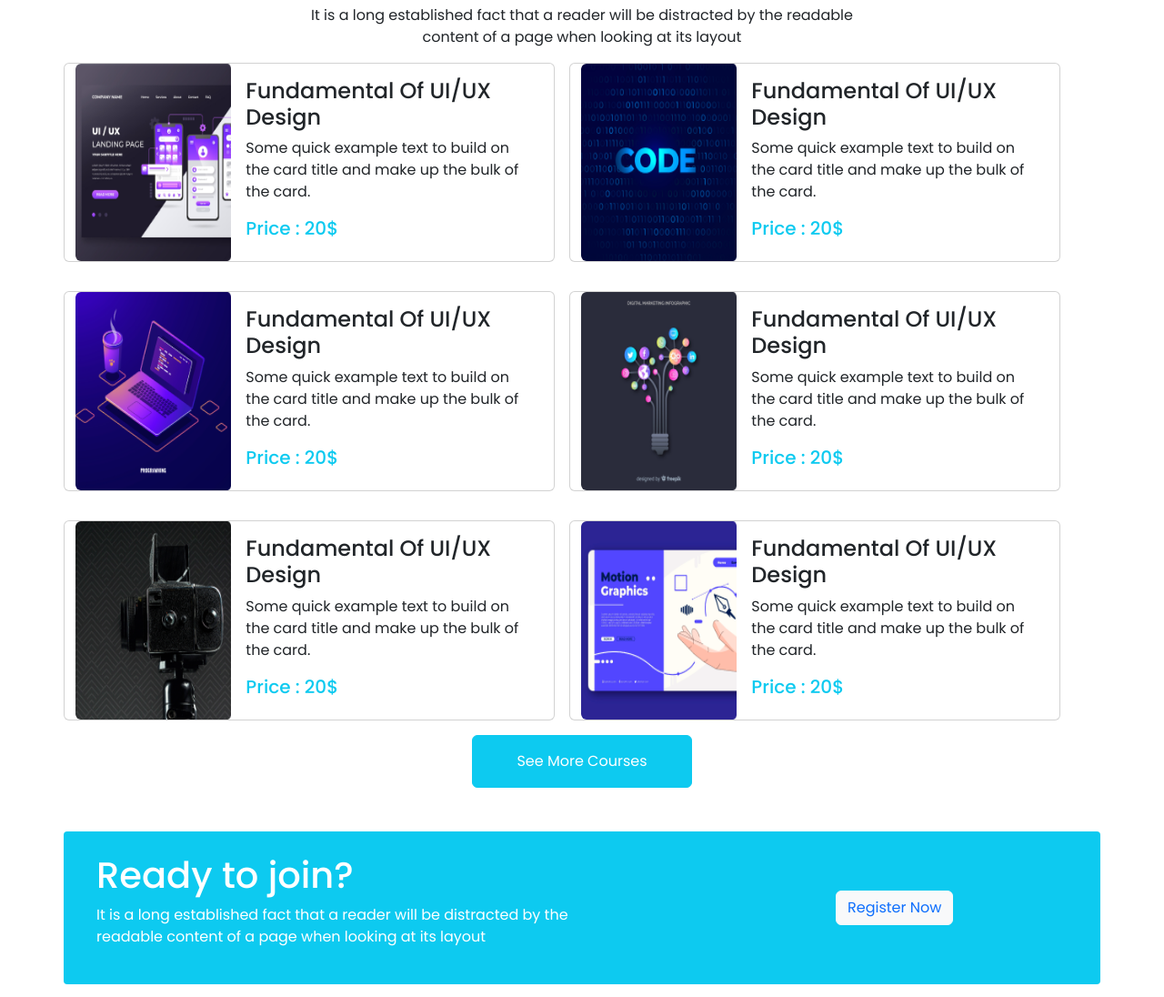
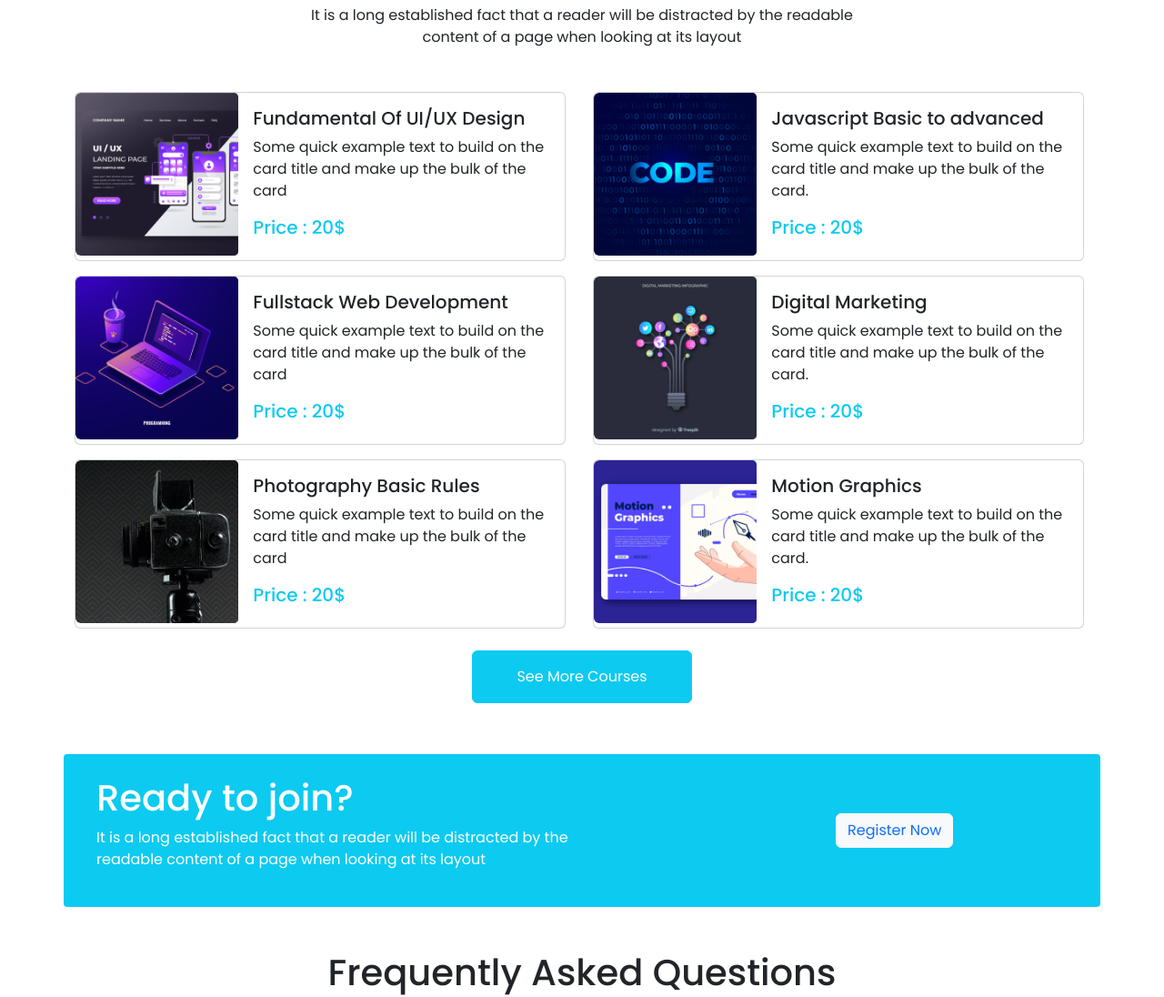
Before and after one commit to asifiqbalsagor/edTech-website, a plain HTML site: page index.html in a window 1280 px wide. Shown: the part 883-1979 px from the top of the page at 91% size. Drawn offline with nearby package versions, Linux system fonts and the light colour scheme.

Commit message:
some anather change

```diff
--- a/index.html
+++ b/index.html
@@ -74,24 +74,24 @@
                </div>
                <div class="carousel-inner">
                  <div class="carousel-item active">
-                   <img src="./images/cover/cover-1.png" class="d-block img-fluid" alt="...">
-                   <div class="carousel-caption">
+                    <img src="./images/cover/cover-1.png" class="d-block img-fluid h-100 img-bright" alt="...">
+                   <div class="carousel-caption d-flex flex-column justify-content-center align-items-center h-100">
                         <h1 >Get Started Digital <br> Learning</h1>
                      <p>It is a long established fact that a reader will be distracted by the readable <br> content of a page when looking at its layout</p>
                      <div class="btn btn-info text-white">Get Started</div>
                    </div>
                  </div>
                  <div class="carousel-item">
-                   <img src="./images/cover/cover-2.jpg" class="d-block img-fluid " alt="...">
-                   <div class="carousel-caption d-none d-md-block">
+                   <img src="./images/cover/cover-2.jpg" class="d-block img-fluid h-100 img-bright" alt="...">
+                   <div class="carousel-caption d-flex flex-column justify-content-center align-items-center h-100">
                      <h1 >Get Started Digital <br> Learning</h1>
                      <p>It is a long established fact that a reader will be distracted by the readable <br> content of a page when looking at its layout</p>
                      <div class="btn btn-info text-white">Get Started</div>
                    </div>
                  </div>
                  <div class="carousel-item">
-                   <img src="./images/cover/cover-3.jpg" class="d-block img-fluid" alt="...">
-                   <div class="carousel-caption d-none d-md-block">
+                   <img src="./images/cover/cover-3.jpg" class="d-block img-fluid h-100 img-bright" alt="...">
+                   <div class="carousel-caption d-flex flex-column justify-content-center align-items-center h-100">
                     <h1>Get Started Digital <br> Learning</h1>
                      <p>It is a long established fact that a reader will be distracted by the readable <br> content of a page when looking at its layout</p>
                      <div class="btn btn-info text-white">Get Started</div>
@@ -114,103 +114,121 @@
      <main>
       <!-- Courses section -->
       <section class="container">
-        <div class="text-center">
+        <div class="text-center my-5">
           <h1>Discover Our Popular <br> Courses</h1>
           <p>It is a long established fact that a reader will be distracted by the readable <br> content of a page when looking at its layout<p>
         </div>
-        <div class="row row-cols-2 gap-3">
-            <div class="card mb-3" style="max-width: 540px;">
-              <div class="row g-0">
-                <div class="col-md-4">
-                  <img src="./images/course/course-1.png" class="img-fluid h-100 rounded-start" alt="...">
-                </div>
-                <div class="col-md-8">
-                  <div class="card-body">
-                    <h4 class="card-title">Fundamental Of UI/UX Design</h4>
-                    <p class="card-text">Some quick example text to build on the card title and make up the bulk of the card.</p>
-                    <h5 class="text text-info">Price : 20$</h5>
+         <div>
+          <div class="row row-cols-xs-1 row-cols-sm-1 row-cols-md-1 row-cols-lg-2">
+            <div class="col-6 ">
+              <div class="card mb-3" style="max-width: 540px;">
+                <div class="row g-0">
+                  <div class="col-md-4">
+                    <img src="./images/course/course-1.png" class="img-fluid rounded-start" alt="...">
+                  </div>
+                  <div class="col-md-8">
+                    <div class="card-body">
+                      <h5 class="card-title">Fundamental Of UI/UX Design</h5>
+                      <p class="card-text">Some quick example text to build on the card title and make up the bulk of the card</p>
+                      <h5 class="text text-info">Price : 20$</h5>
+                    </div>
                   </div>
                 </div>
               </div>
             </div>
-            <div class="card mb-3" style="max-width: 540px;">
-              <div class="row g-0">
-                <div class="col-md-4">
-                  <img src="./images/course/course-2.png" class="img-fluid h-100 rounded-start" alt="...">
-                </div>
-                <div class="col-md-8">
-                  <div class="card-body">
-                    <h4 class="card-title">Fundamental Of UI/UX Design</h4>
-                    <p class="card-text">Some quick example text to build on the card title and make up the bulk of the card.</p>
-                    <h5 class="text text-info">Price : 20$</h5>
+            <div class="col-6">
+              <div class="card mb-3" style="max-width: 540px;">
+                <div class="row g-0">
+                  <div class="col-md-4">
+                    <img src="./images/course/course-2.png" class="img-fluid rounded-start" alt="...">
+                  </div>
+                  <div class="col-md-8">
+                    <div class="card-body">
+                      <h5 class="card-title">Javascript Basic to advanced</h5>
+                      <p class="card-text">Some quick example text to build on the card title and make up the bulk of the card.</p>
+                      <h5 class="text text-info">Price : 20$</h5>
+                    </div>
                   </div>
                 </div>
               </div>
             </div>
-            <div class="card mb-3" style="max-width: 540px;">
-              <div class="row g-0">
-                <div class="col-md-4">
-                  <img src="./images/course/course-3.png" class="img-fluid h-100 rounded-start" alt="...">
-                </div>
-                <div class="col-md-8">
-                  <div class="card-body">
-                    <h4 class="card-title">Fundamental Of UI/UX Design</h4>
-                    <p class="card-text">Some quick example text to build on the card title and make up the bulk of the card.</p>
-                    <h5 class="text text-info">Price : 20$</h5>
+           </div>
+           <div class="row row-cols-xs-1 row-cols-sm-1 row-cols-md-1 row-cols-lg-2">
+            <div class="col-6">
+              <div class="card mb-3" style="max-width: 540px;">
+                <div class="row g-0">
+                  <div class="col-md-4">
+                    <img src="./images/course/course-3.png" class="img-fluid rounded-start" alt="...">
+                  </div>
+                  <div class="col-md-8">
+                    <div class="card-body">
+                      <h5 class="card-title">Fullstack Web Development</h5>
+                      <p class="card-text">Some quick example text to build on the card title and make up the bulk of the card</p>
+                      <h5 class="text text-info">Price : 20$</h5>
+                    </div>
                   </div>
                 </div>
               </div>
             </div>
-            <div class="card mb-3" style="max-width: 540px;">
-              <div class="row g-0">
-                <div class="col-md-4">
-                  <img src="./images/course/course-4.png" class="img-fluid h-100 rounded-start" alt="...">
-                </div>
-                <div class="col-md-8">
-                  <div class="card-body">
-                    <h4 class="card-title">Fundamental Of UI/UX Design</h4>
-                    <p class="card-text">Some quick example text to build on the card title and make up the bulk of the card.</p>
-                    <h5 class="text text-info">Price : 20$</h5>
+            <div class="col-6">
+              <div class="card mb-3" style="max-width: 540px;">
+                <div class="row g-0">
+                  <div class="col-md-4">
+                    <img src="./images/course/course-4.png" class="img-fluid rounded-start" alt="...">
+                  </div>
+                  <div class="col-md-8">
+                    <div class="card-body">
+                      <h5 class="card-title">Digital Marketing</h5>
+                      <p class="card-text">Some quick example text to build on the card title and make up the bulk of the card.</p>
+                      <h5 class="text text-info">Price : 20$</h5>
+                    </div>
                   </div>
                 </div>
               </div>
             </div>
-            <div class="card mb-3" style="max-width: 540px;">
-              <div class="row g-0">
-                <div class="col-md-4">
-                  <img src="./images/course/course-5.png" class="img-fluid h-100 rounded-start" alt="...">
-                </div>
-                <div class="col-md-8">
-                  <div class="card-body">
-                    <h4 class="card-title">Fundamental Of UI/UX Design</h4>
-                    <p class="card-text">Some quick example text to build on the card title and make up the bulk of the card.</p>
-                    <h5 class="text text-info">Price : 20$</h5>
+           </div>
+           <div class="row row-cols-xs-1 row-cols-sm-1 row-cols-md-1 row-cols-lg-2">
+            <div class="col-6">
+              <div class="card mb-3" style="max-width: 540px;">
+                <div class="row g-0">
+                  <div class="col-md-4">
+                    <img src="./images/course/course-5.png" class="img-fluid rounded-start" alt="...">
+                  </div>
+                  <div class="col-md-8">
+                    <div class="card-body">
+                      <h5 class="card-title">Photography Basic Rules</h5>
+                      <p class="card-text">Some quick example text to build on the card title and make up the bulk of the card</p>
+                      <h5 class="text text-info">Price : 20$</h5>
+                    </div>
                   </div>
                 </div>
               </div>
             </div>
-            <div class="card mb-3" style="max-width: 540px;">
-              <div class="row g-0">
-                <div class="col-md-4">
-                  <img src="./images/course/course-6.png" class="img-fluid h-100 rounded-start" alt="...">
-                </div>
-                <div class="col-md-8">
-                  <div class="card-body">
-                    <h4 class="card-title">Fundamental Of UI/UX Design</h4>
-                    <p class="card-text">Some quick example text to build on the card title and make up the bulk of the card.</p>
-                    <h5 class="text text-info">Price : 20$</h5>
+            <div class="col-6">
+              <div class="card mb-3" style="max-width: 540px;">
+                <div class="row g-0">
+                  <div class="col-md-4">
+                    <img src="./images/course/course-6.png" class="img-fluid rounded-start" alt="...">
+                  </div>
+                  <div class="col-md-8">
+                    <div class="card-body">
+                      <h5 class="card-title">Motion Graphics</h5>
+                      <p class="card-text">Some quick example text to build on the card title and make up the bulk of the card.</p>
+                      <h5 class="text text-info">Price : 20$</h5>
+                    </div>
                   </div>
                 </div>
               </div>
             </div>
-        </div>
-       <div class="d-flex justify-content-center">
+           </div>
+         </div>
+       <div class="d-flex justify-content-center py-2">
         <div class="btn btn-info text-white py-3 px-5">See More Courses</div>
        </div>
       </section>
       <!-- Ready to join section -->
       <section class="container bg-info my-5 rounded-1">
-          <div class="d-flex ">
+          <div class="d-flex">
             <div class="col-9 text-white p-4">
               <h1>Ready to join?</h1>
               <p>It is a long established fact that a reader will be distracted by the <br>readable content of a page when looking at its layout</p>
@@ -310,8 +328,8 @@
         </div>
       </section>
       <!-- companies name section-->
-        <section class="container my-5">
-          <h1 class="text-center">Trusted by over 800+ companies</h1>
+        <section class="container my-5 d-lg-block d-none">
+          <h1 class="text-center py-3">Trusted by over 800+ companies</h1>
         <div class="d-flex justify-content-evenly">
           <img  src="./images/company/company-1.png" class="company-img" alt="">
           <img  src="./images/company/company-2.png" class="company-img" alt="">
--- a/style.css
+++ b/style.css
@@ -4,3 +4,6 @@ body{
 .company-img{
      width: 10%;
 }
+.img-bright{
+     filter:brightness(50%)
+}
```
Also changed, not shown: images/cover/cover-11.png (added), images/cover/cover-22.png (added), images/cover/cover-33.png (added).
